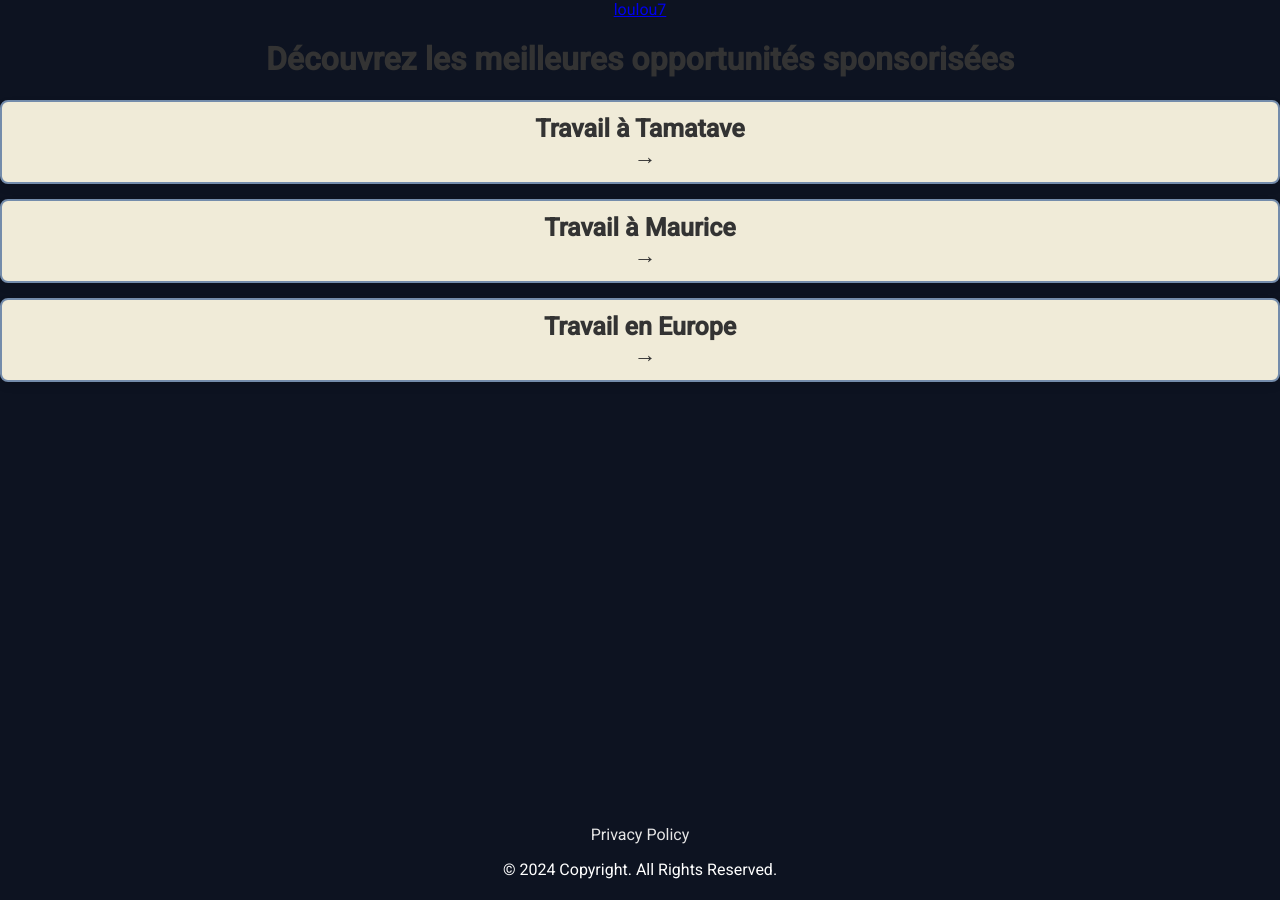
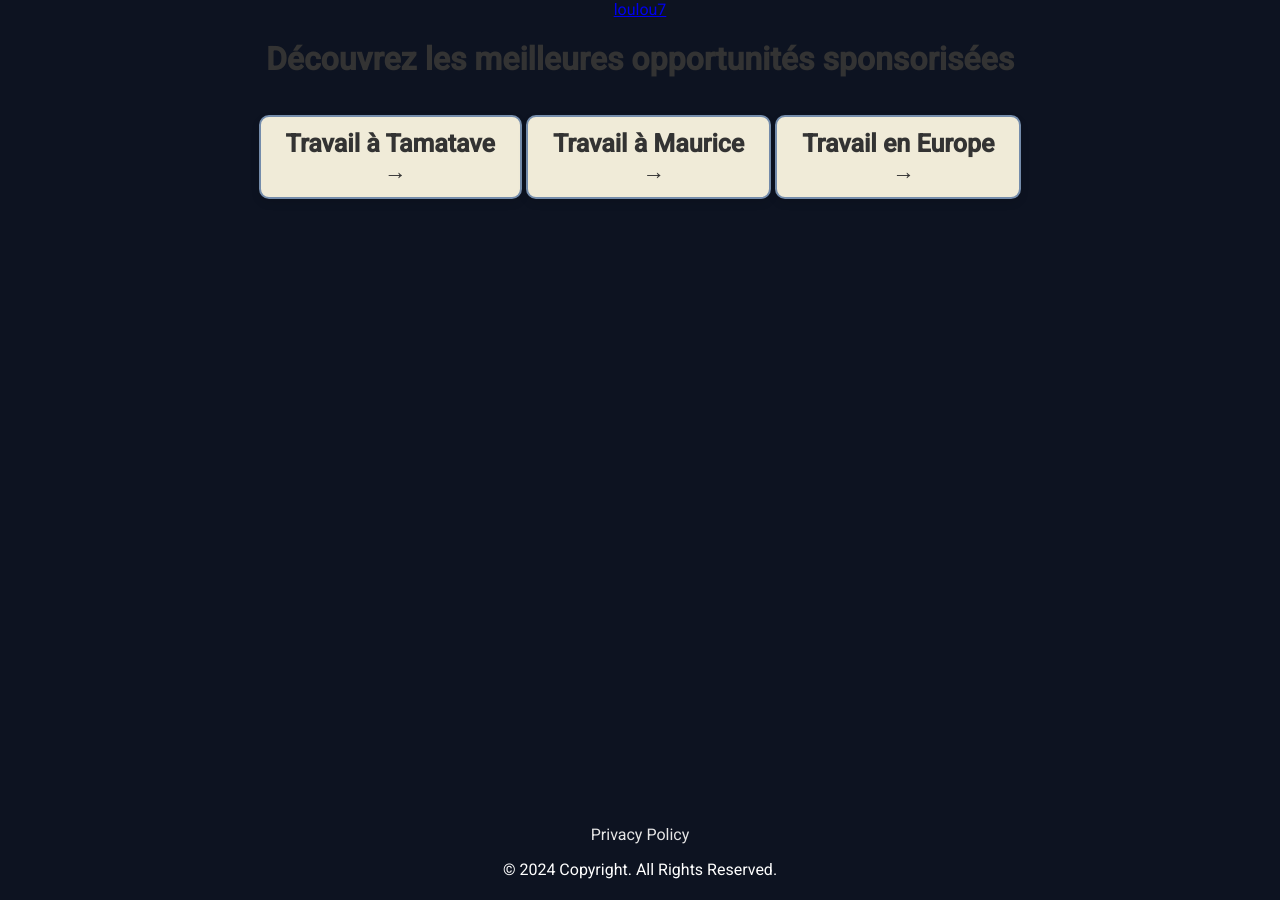
Before and after one commit to Chaloux13/loulou7, a Jekyll site: the page built from index.md, in a window 1280 px wide. Built offline with Jekyll 4.4.1, drawn with Linux system fonts in a browser that asks for light colours.

Commit message:
Update style.css

```diff
--- a/assets/css/style.css
+++ b/assets/css/style.css
@@ -54,7 +54,7 @@ h1, h2 {
 
 /* --- Boutons (Accueil & Pages) --- */
 a.bouton-acceuil, a.bouton-page {
-  display: flex;
+  display: inline-flex;
   flex-direction: column;
   align-items: center;
   background-color: #f0ebd8; /* Fond des boutons */
@@ -64,12 +64,16 @@ a.bouton-acceuil, a.bouton-page {
   font-size: 1.5rem;
   margin-top: 15px;
   text-align: center;
-  border-radius: 8px;
+  border-radius: 10px;
   text-decoration: none;
   transition: background 0.3s, box-shadow 0.3s;
   font-weight: bold;
   font-size: 25px;
   box-shadow: 0 4px 8px rgba(0, 0, 0, 0.1);
+  width: auto;  /* Ne pas forcer les boutons à occuper toute la largeur */
+  max-width: 400px; /* Limiter la largeur maximale des boutons */
+  margin-left: auto;
+  margin-right: auto;
 }
 
 /*survol*/
@@ -103,8 +107,8 @@ a.bouton-acceuil:after, a.bouton-page:after {
 
   .container-acceuil a.bouton-acceuil,
   .container-acceuil a.bouton-page {
-    width: 80%;  /* Les boutons prennent 90% de la largeur sur mobile */
-    max-width: 400px;  /* Enlever la limite de largeur maximale */
+    width: auto;  /* Les boutons prennent 90% de la largeur sur mobile */
+    max-width: 80px;  /* Enlever la limite de largeur maximale */
   }
 }
 
@@ -115,7 +119,7 @@ a.bouton-acceuil:after, a.bouton-page:after {
 
   .container-acceuil a.bouton-acceuil,
   .container-acceuil a.bouton-page {
-    width: 50%;  /* Les boutons prennent 30% de la largeur sur grand écran */
-    max-width: 400px;
+    width: auto;  /* Les boutons prennent 30% de la largeur sur grand écran */
+    max-width: 50px;
   }
 }
```
